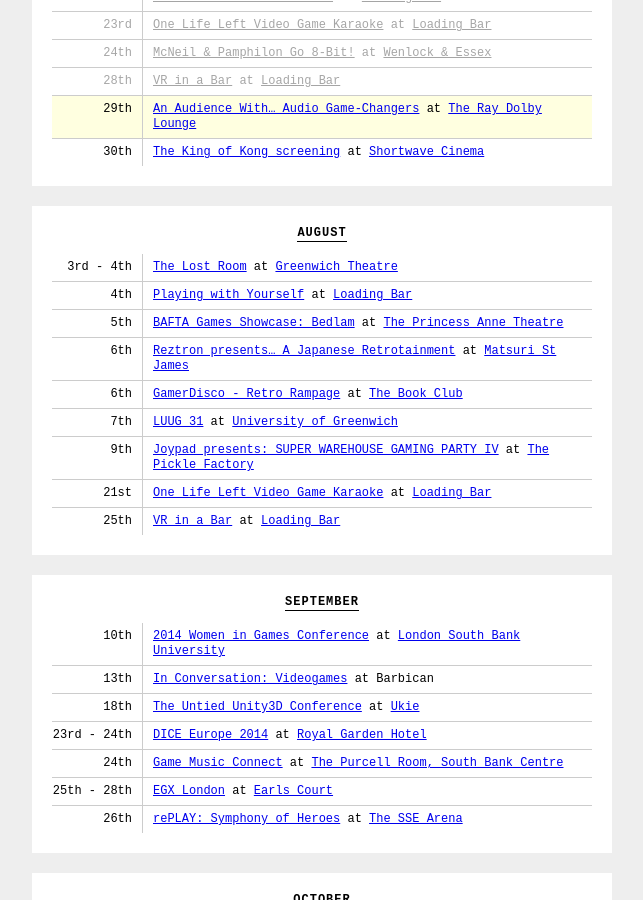
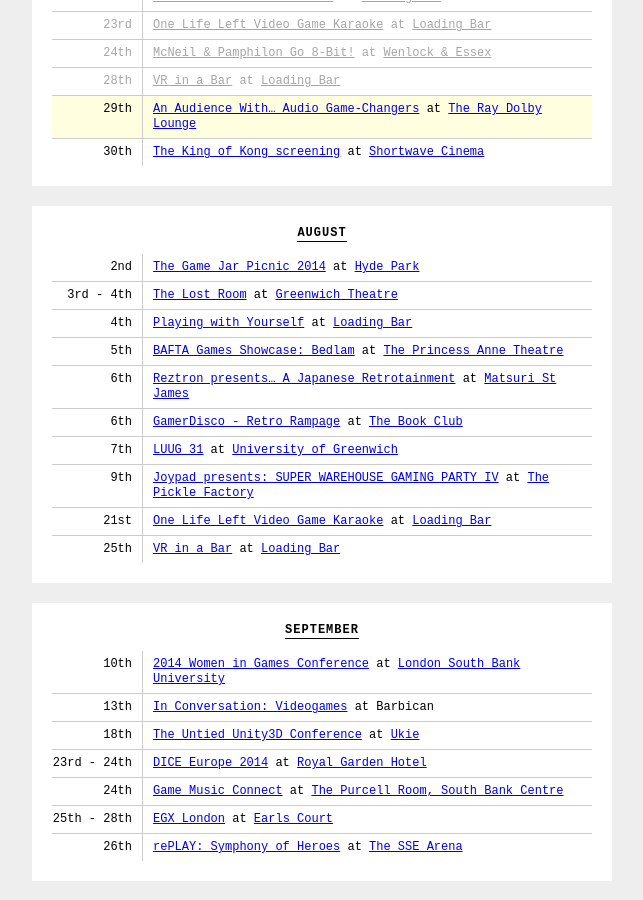
Before and after one commit to thomasmarshall/londongamediary.com, a Jekyll site: the page built from index.html, in a window 1280 px wide and 900 px high, scrolled down 705 px. Shown: the whole window, without its empty margins (318-961 px from the left). Built offline with Jekyll 4.4.1, drawn with Linux system fonts in a browser that asks for light colours; nearby versions of some CDN libraries.

Commit message:
Update events.yml

```diff
--- a/_data/events.yml
+++ b/_data/events.yml
@@ -105,6 +105,11 @@
 
 
 # August
+
+- title: "The Game Jar Picnic 2014"
+  link: "https://www.facebook.com/events/1432826166978318/?source=1"
+  location: "[Hyde Park](http://www.royalparks.org.uk/parks/hyde-park)"
+  date: 2014-08-02
 
 - title: "The Lost Room"
   link: "http://www.greenwichtheatre.org.uk/index.php?option=com_content&view=article&id=1585:the-lost-room&catid=7:playingnow&Itemid=1"
```
